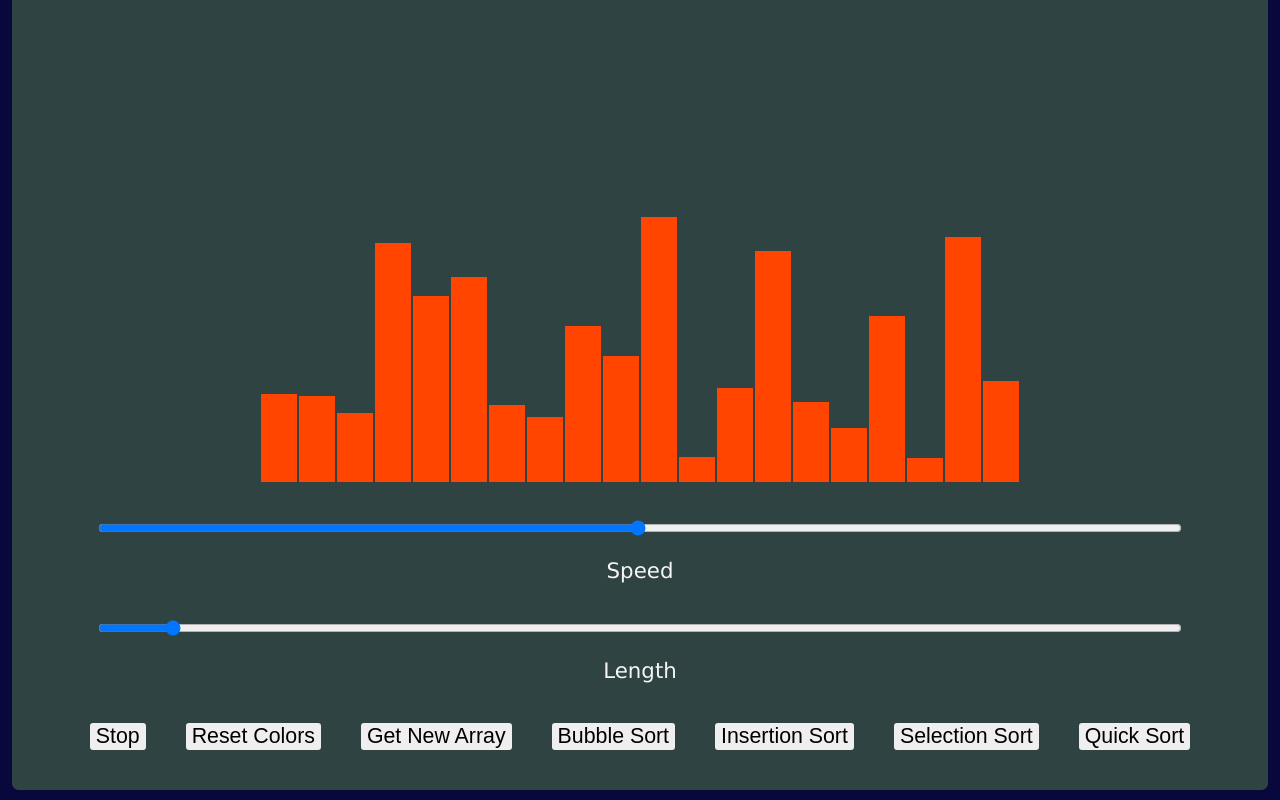
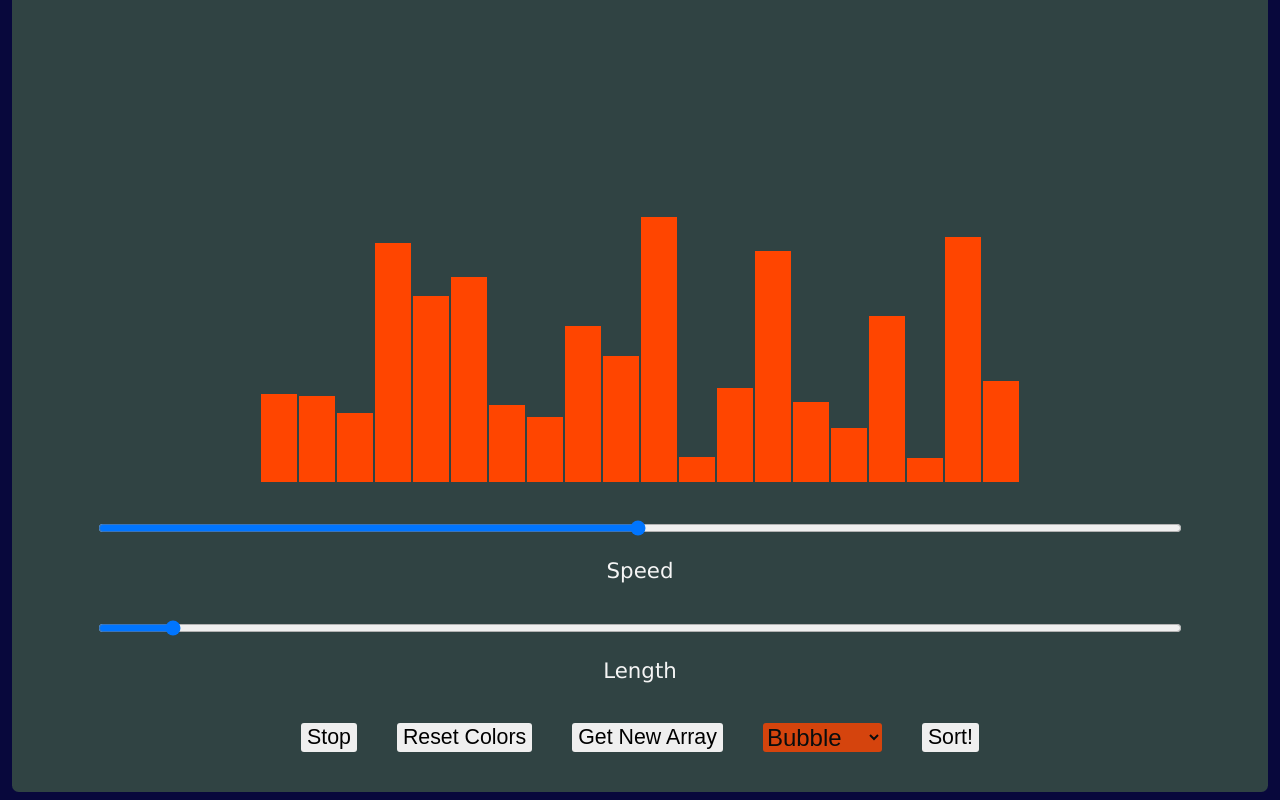
Before and after one commit to johnpatrickanders/goAlgo, a React (Create React App) app in the folder client/: page / in a window 1280 px wide. Shown: the part 281-1081 px from the top of the page. Built offline with nearby package versions, Linux system fonts and the light colour scheme.

Commit message:
fix styling for selection

```diff
--- a/client/src/SortingViz/SortingViz.css
+++ b/client/src/SortingViz/SortingViz.css
@@ -36,6 +36,24 @@ body {
   overflow: auto;
 }
 
+#sorting-options {
+  display: flex;
+  justify-content: center;
+  align-items: auto;
+  margin-top: 20px;
+  margin-left: 10%;
+  overflow: auto;
+  background-color: orangered;
+  opacity: 0.8;
+  font-size: 18pt;
+  border: 3px;
+  border-radius: 3px;
+  border-color: orangered;
+  height: auto;
+  width: auto;
+  margin: 20px;
+}
+
 button {
   font-size: 16pt;
   justify-self: space-between;
--- a/client/src/SortingViz/SortingViz.js
+++ b/client/src/SortingViz/SortingViz.js
@@ -33,20 +33,21 @@ export default function SortingViz() {
   let stopLoop = false;
   let numStops = 0;
 
+  const resetColors = () => {
+    const bars = document.getElementsByClassName('array-bar');
+    for (let bar of bars) {
+      bar.style.backgroundColor = "orangered"
+    }
+  }
   const resetArray = () => {
     const array = [];
     for (let i = 0; i < NUM_BARS; i += 1) {
       array.push(randomInt(5, maxBarHeight))
     }
     setArray(array)
+    resetColors();
   }
 
-  const resetColors = () => {
-    const bars = document.getElementsByClassName('array-bar');
-    for (let bar of bars) {
-      bar.style.backgroundColor = "orangered"
-    }
-  }
 
   const stop = () => {
     if (!stopLoop) {
@@ -91,9 +92,6 @@ export default function SortingViz() {
         }, i * convertedSpeed);
       }
       numStops += 1;
-      // stopTimeouts.push(stop1);
-      // stopTimeouts.push(stop2);
-      // console.log(stopTimeouts)
     }
 
   }
@@ -141,10 +139,6 @@ export default function SortingViz() {
               }
             }
           }
-          // setTimeout(() => {
-          //   barTwo.backgroundColor = 'green';
-
-          // }, i * convertedSpeed)
         }, i * convertedSpeed)
       }
     }
@@ -168,10 +162,6 @@ export default function SortingViz() {
       } else {
         setTimeout(() => {
           const [prevBarOneIdx, prevBarTwoIdx] = animations[i - 1];
-          // const prevSortedBar = barOneIdx > 0 ? bars[barOneIdx - 1].style : barTwo;
-          // if (barTwo.height < prevSortedBar.height) {
-          //   barTwo.backgroundColor = 'yellow'
-          // }
           if (barOneIdx !== prevBarOneIdx
             || barTwoIdx !== prevBarTwoIdx
             || barTwoIdx === array.length - 1
@@ -203,9 +193,6 @@ export default function SortingViz() {
           barPivot.backgroundColor = swapColor;
           barOne.backgroundColor = currentBarColor;
           barTwo.backgroundColor = currentBarColor;
-          // if (barOneIdx === barTwoIdx) {
-          //   barTwo.backgroundColor = 'orange';
-          // }
           if (barOneIdx === pivotIdx && barTwoIdx > 0) {
             barOne.backgroundColor = 'yellow';
             barTwo.backgroundColor = 'yellow';
@@ -233,7 +220,13 @@ export default function SortingViz() {
         }, i * convertedSpeed)
       }
     }
+  }
 
+  const animateAlgo = () => {
+    const algos = [bubbleSortAnimate, insertionSortAnimate, selectionSortAnimate, quickSortAnimate]
+    const algoIdxString = document.getElementById('sorting-options').options.selectedIndex;
+    const algoIdx = Number(algoIdxString)
+    algos[algoIdx]();
   }
 
   return (
@@ -282,12 +275,17 @@ export default function SortingViz() {
         <button onClick={stop}>Stop</button>
         <button onClick={resetColors}>Reset Colors</button>
         <button onClick={resetArray}>Get New Array</button>
-        <button onClick={bubbleSortAnimate}>Bubble Sort</button>
-        <button onClick={insertionSortAnimate}>Insertion Sort</button>
-        <button onClick={selectionSortAnimate}>Selection Sort</button>
-        <button onClick={quickSortAnimate}>Quick Sort</button>
+
+        {/* <label for="sorting-options">Choose an algo</label> */}
+        <select label='Choose an Algo' name="sorting-options" id="sorting-options">
+          <option label='Bubble' value='0'></option>
+          <option label='Insertion' value='1'></option>
+          <option label='Selection' value='2'></option>
+          <option label='Quick' value='3'></option>
+        </select>
+        <button onClick={animateAlgo}>Sort!</button>
       </div>
-    </div>
+    </div >
   )
 
 }
```
